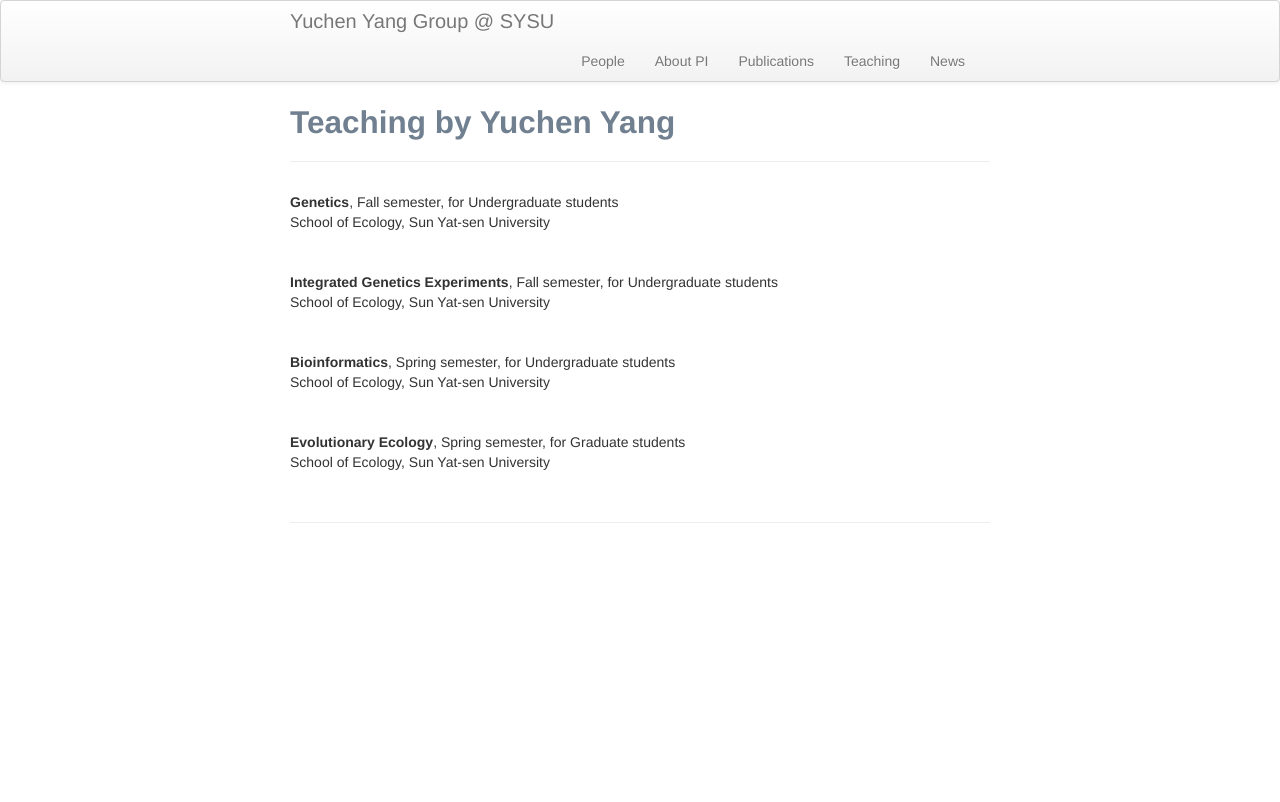
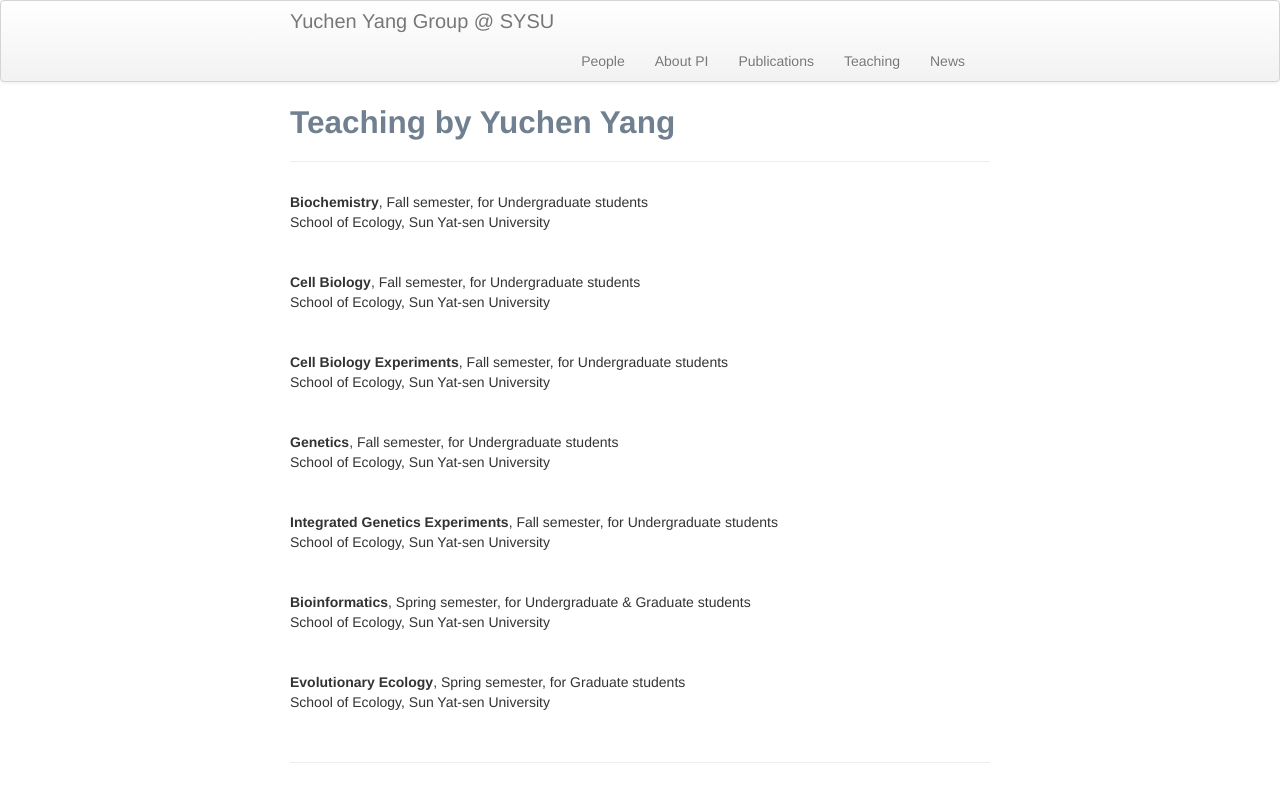
Before and after one commit to yuchenyanggroup/yuchenyanggroup.github.io, a Jekyll site: the page built from pages/teaching.md, in a window 1280 px wide. Shown: the top 802 px of the page. Built offline with Jekyll 4.4.1, drawn with Linux system fonts in a browser that asks for light colours.

Commit message:
Update teaching.md

```diff
--- a/pages/teaching.md
+++ b/pages/teaching.md
@@ -3,6 +3,18 @@ layout: page
 title: Teaching by Yuchen Yang
 ---
 <div class="cv">
+  <b>Biochemistry</b>, Fall semester, for Undergraduate students <br/>
+  School of Ecology, Sun Yat-sen University<br/>
+  <br/>
+  <br/>
+  <b>Cell Biology</b>, Fall semester, for Undergraduate students <br/>
+  School of Ecology, Sun Yat-sen University<br/>
+  <br/>
+  <br/>
+  <b>Cell Biology Experiments</b>, Fall semester, for Undergraduate students <br/>
+  School of Ecology, Sun Yat-sen University<br/>
+  <br/>
+  <br/>
   <b>Genetics</b>, Fall semester, for Undergraduate students <br/>
   School of Ecology, Sun Yat-sen University<br/>
   <br/>
@@ -11,7 +23,7 @@ title: Teaching by Yuchen Yang
   School of Ecology, Sun Yat-sen University<br/>
   <br/>
   <br/>
-  <b>Bioinformatics</b>, Spring semester, for Undergraduate students<br/>
+  <b>Bioinformatics</b>, Spring semester, for Undergraduate & Graduate students<br/>
   School of Ecology, Sun Yat-sen University<br/>
   <br/>
   <br/>
```
